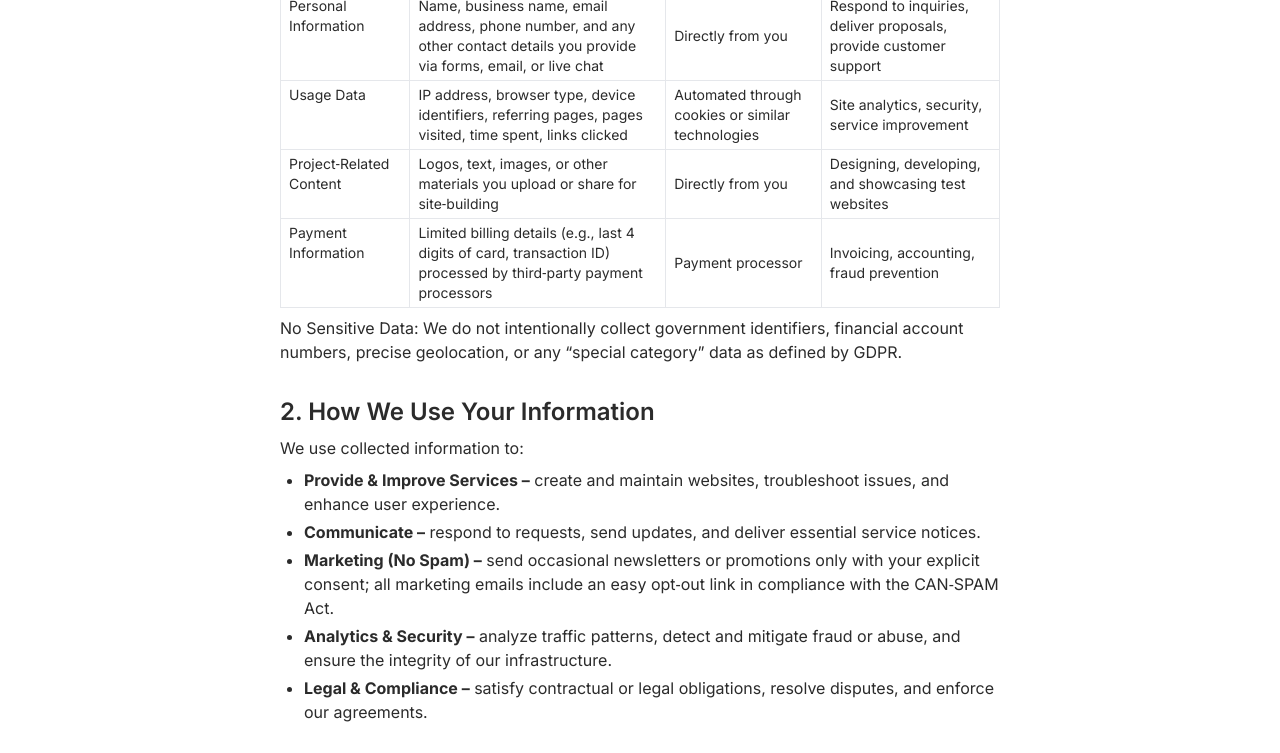
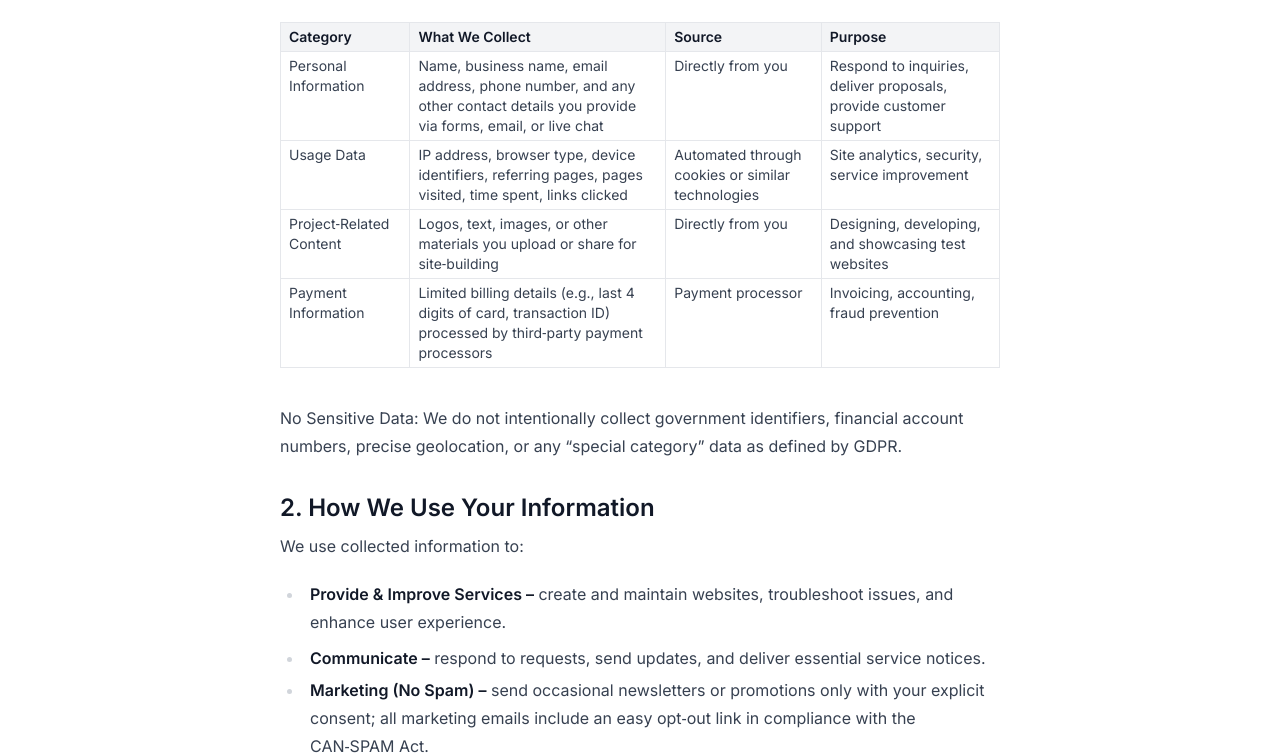
Before and after one commit to mrnosilrub/Scrap-Yard-Sites, a plain HTML site: page privacy/index.html in a window 1280 px wide. Shown: the part 402-1155 px from the top of the page. Drawn offline with nearby package versions, Linux system fonts and the light colour scheme.

Commit message:
Fix privacy link and improve page layout

```diff
--- a/privacy/index.html
+++ b/privacy/index.html
@@ -7,7 +7,7 @@
   <link rel="icon" href="/assets/logo.png" sizes="any"/>
   <link rel="mask-icon" href="/assets/logo.svg" color="#D75E02"/>
   <link rel="apple-touch-icon" href="/assets/logo.png"/>
-  <script src="https://cdn.tailwindcss.com"></script>
+  <script src="https://cdn.tailwindcss.com?plugins=typography"></script>
   <script>
     tailwind.config = {
       theme: {
@@ -112,7 +112,7 @@
       </div>
     </div>
   </header>
-  <main class="max-w-3xl mx-auto pt-20 px-6">
+  <main class="max-w-3xl mx-auto pt-20 px-6 prose prose-a:text-brand-orange">
     <h1 class="text-3xl font-bold mb-4">Privacy Policy for Scrapyard&nbsp;Sites</h1>
     <p class="mb-4"><strong>Effective Date: 4&nbsp;July&nbsp;2025</strong></p>
     <p class="mb-4">Scrapyard Sites (“Company,” “we,” “our,” or “us”) is committed to protecting your privacy. This Privacy Policy explains how we collect, use, disclose, and safeguard your information when you visit scrapyardsites.com (the “Site”) or interact with any of our services, prototypes, or test sites hosted on GitHub or other platforms (collectively, the “Services”). By accessing or using our Services, you agree to the terms of this Privacy Policy.</p>
```
Also changed, not shown: index.html (+1 -1 lines).
